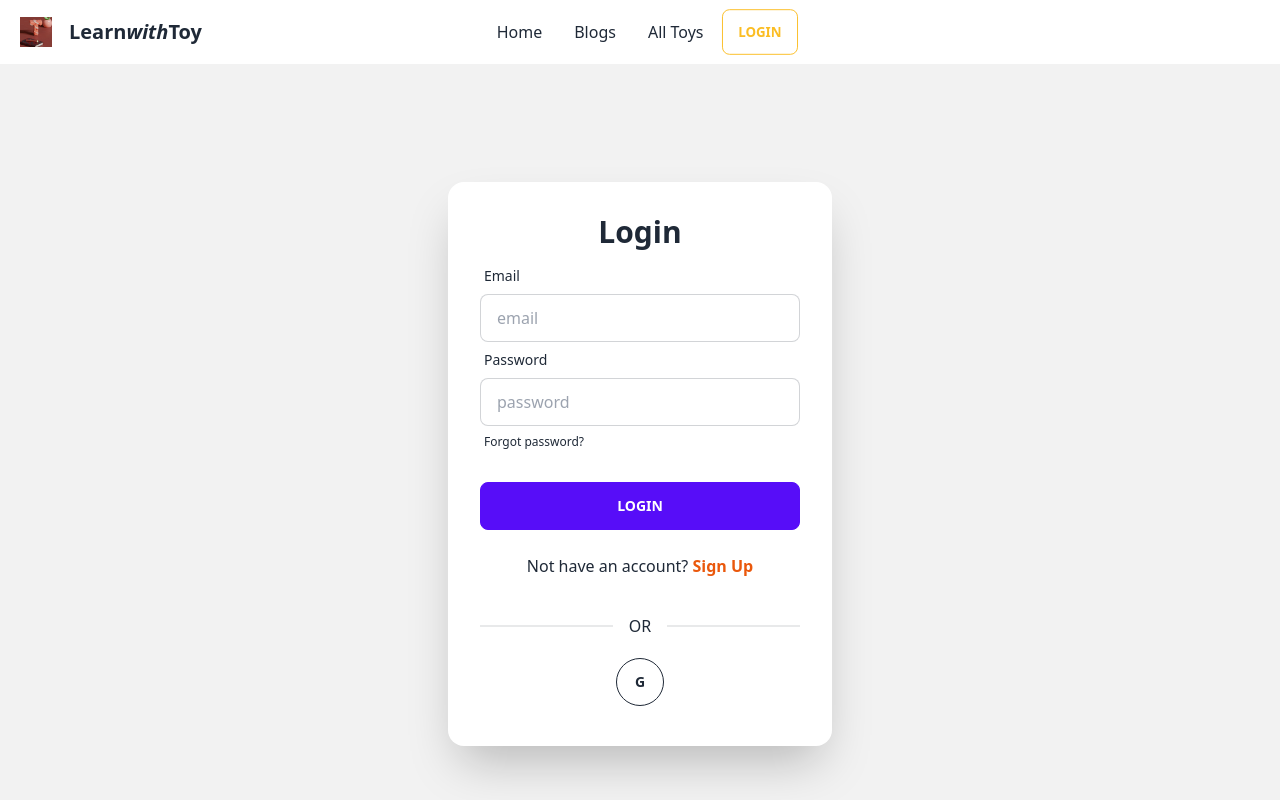
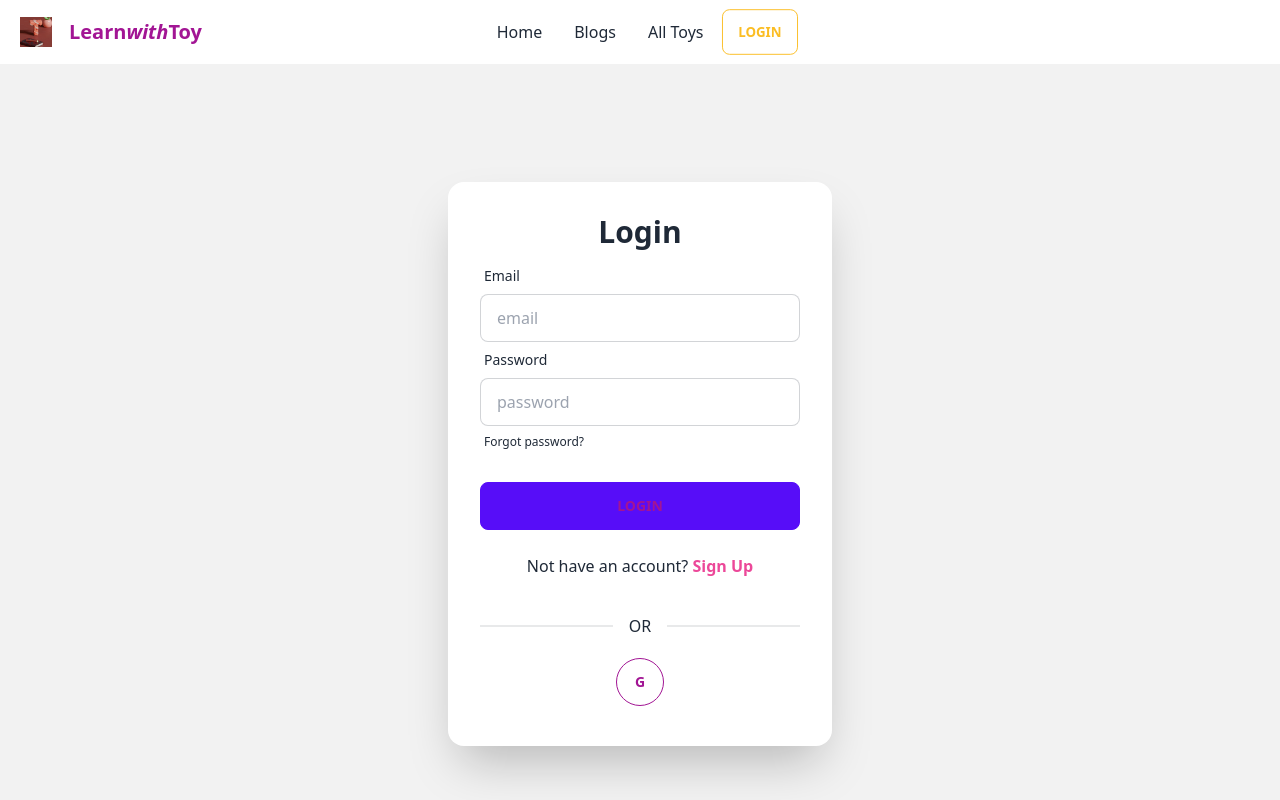
Before and after one commit to Sanjidakter/Learn-With-Toys-client, a React (Vite) app: page /login in a window 1280 px wide. Shown: the top 800 px of the page. Built offline with nearby package versions, Linux system fonts and the light colour scheme; no server answers.

Commit message:
readme updated

```diff
--- a/src/pages/Home/Banner/Banner.css
+++ b/src/pages/Home/Banner/Banner.css
@@ -2,3 +2,6 @@
     height: 60%;
 
 }
+.btn{
+    color: rgb(162, 21, 148);
+}
--- a/src/pages/Home/Banner/Banner.jsx
+++ b/src/pages/Home/Banner/Banner.jsx
@@ -14,7 +14,7 @@ const Banner = () => {
             src={img1}
             className="w-full"
           />
-          <div className="absolute flex justify-between transform -translate-y-1/2 left-5 right-5 top-1/2">
+          <div className="absolute flex justify-between transform -translate-y-1/2 left-5 right-5 top-1/2 ">
             <a href="#slide4" className="btn btn-circle">
               ❮
             </a>
--- a/src/pages/Home/ToyShopSection/ToyShopSection.jsx
+++ b/src/pages/Home/ToyShopSection/ToyShopSection.jsx
@@ -5,6 +5,7 @@ import t2 from "../../../assets/t2.jpg"
 const ToyShopSection = () => {
   return (
     <div className="mt-6 p-10">
+      <h2 className="text-center">Why Learn with Toys?</h2>
       <div data-aos="flip-left"
      data-aos-easing="ease-out-cubic"
      data-aos-duration="3000">
@@ -21,7 +22,7 @@ const ToyShopSection = () => {
         attention, energy and thinking it requires.
       </div>
       <div className="w-1/2 gap-4 mt-4 flex" data-aos="fade-up"
-     data-aos-duration="2000" >
+     data-aos-duration="3000" >
         <img  src={t1} alt="" />
         <img  src={t2} alt="" />
       </div>
--- a/src/pages/Login/Login.jsx
+++ b/src/pages/Login/Login.jsx
@@ -99,7 +99,7 @@ const Login = () => {
               </div>
               <div className="form-control mt-6">
                 <input
-                  className="btn btn-primary"
+                  className="btn btn-primary "
                   type="submit"
                   value="Login"
                 />
@@ -107,7 +107,7 @@ const Login = () => {
             </form>
             <p className="my-4 text-center">
               Not have an account?{" "}
-              <Link className="text-orange-600 font-bold" to="/signup">
+              <Link className="text-pink-500 font-bold" to="/signup">
                 Sign Up
               </Link>{" "}
             </p>
```
Also changed, not shown: 1 other file (tests, documents, lock files or other folders).
